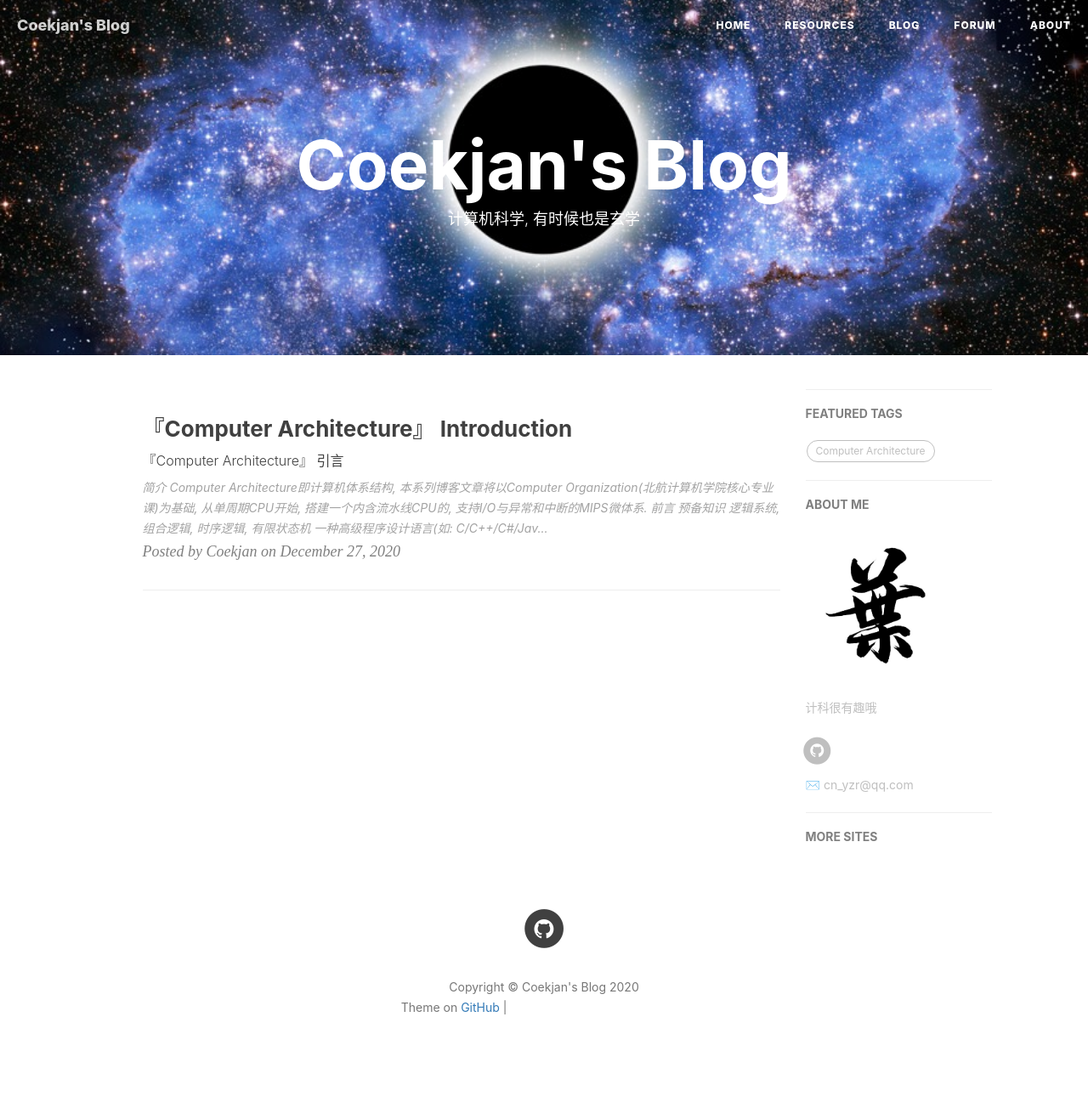
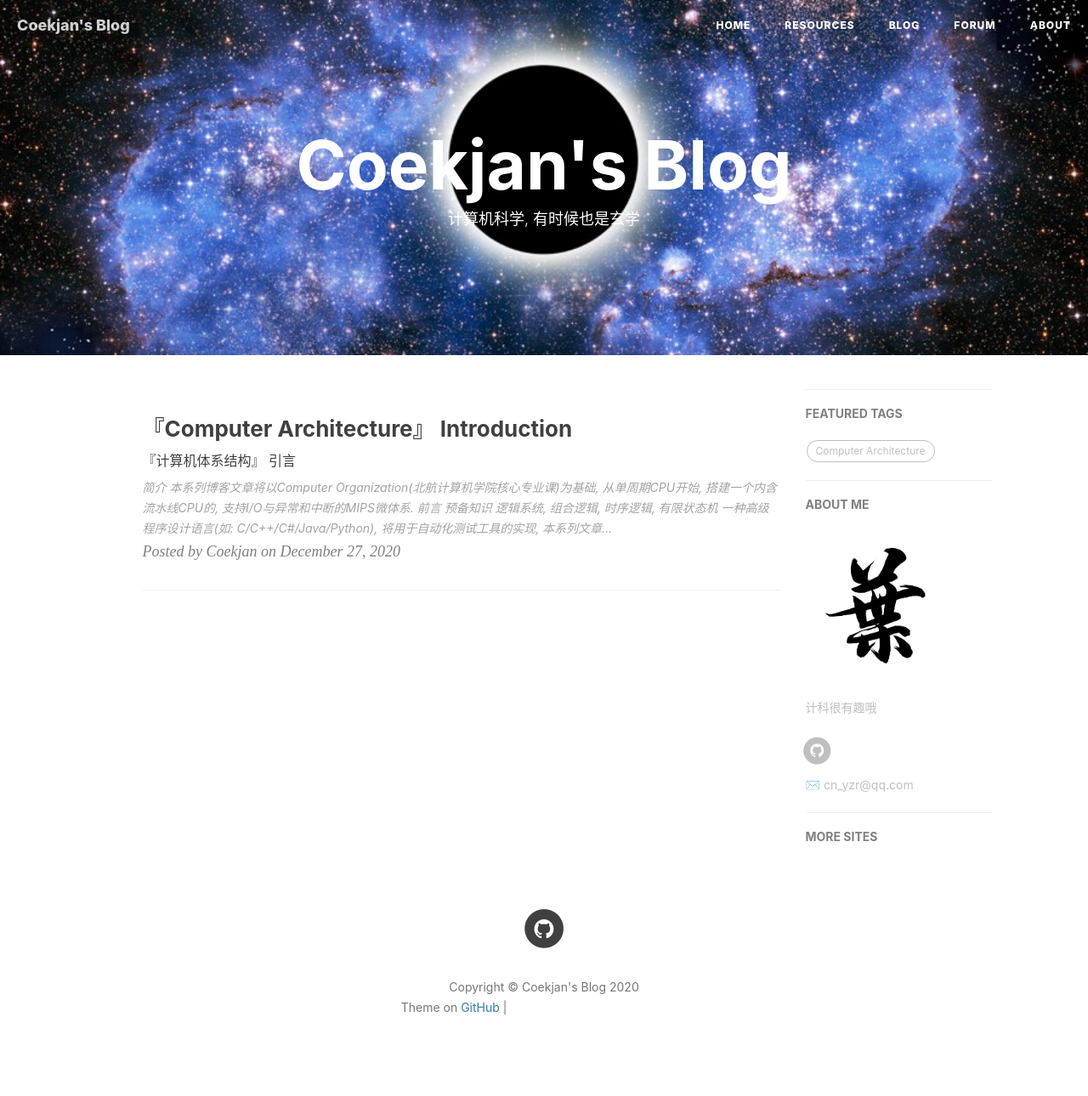
Before and after one commit to Coekjan/coekjan.github.io, a Jekyll site: the page built from index.html, in a window 1280 px wide. Shown: the whole page at 85% size. Built offline with Jekyll 4.4.1, drawn with Linux system fonts in a browser that asks for light colours; nearby versions of some CDN libraries; the list of posts is cut into pages by our own code; comment, search, counter and statistics services are not loaded; grey boxes are pictures that could not be loaded.

Commit message:
Update 2020-12-27-Computer-Architecture-View.md

```diff
--- a/_posts/2020-12-27-Computer-Architecture-View.md
+++ b/_posts/2020-12-27-Computer-Architecture-View.md
@@ -1,7 +1,7 @@
 ---
 layout:     post
 title:      『Computer Architecture』 Introduction
-subtitle:   『Computer Architecture』 引言
+subtitle:   『计算机体系结构』 引言
 date:       2020-12-27
 author:     Coekjan
 header-img: img/post-bg-CA.jpg
@@ -12,7 +12,7 @@ tags:
 
 ### 简介
 
-**Computer Architecture**即计算机体系结构, 本系列博客文章将以**Computer Organization**(*北航计算机学院核心专业课*)为基础, 从单周期CPU开始, 搭建一个内含流水线CPU的, 支持I/O与异常和中断的MIPS微体系.
+本系列博客文章将以**Computer Organization**(*北航计算机学院核心专业课*)为基础, 从单周期CPU开始, 搭建一个内含流水线CPU的, 支持I/O与异常和中断的MIPS微体系.
 
 ### 前言
 
```
